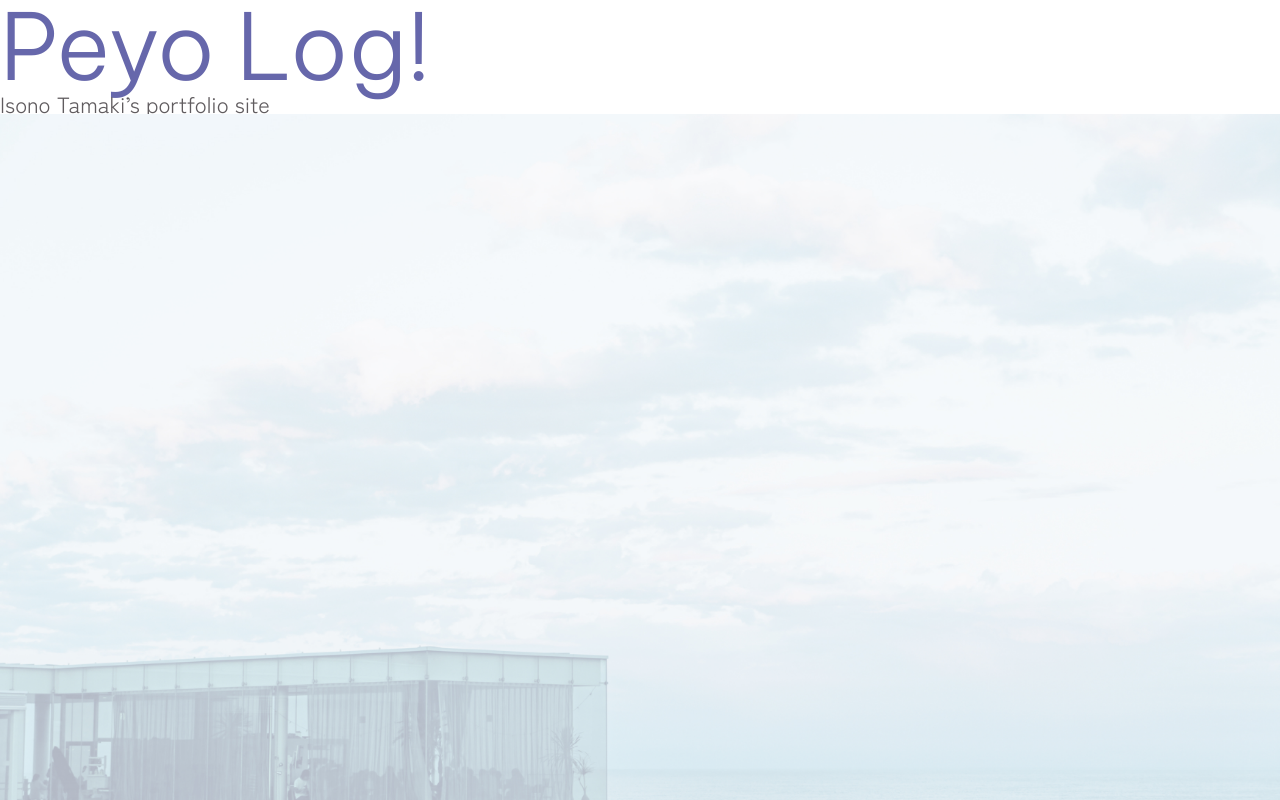
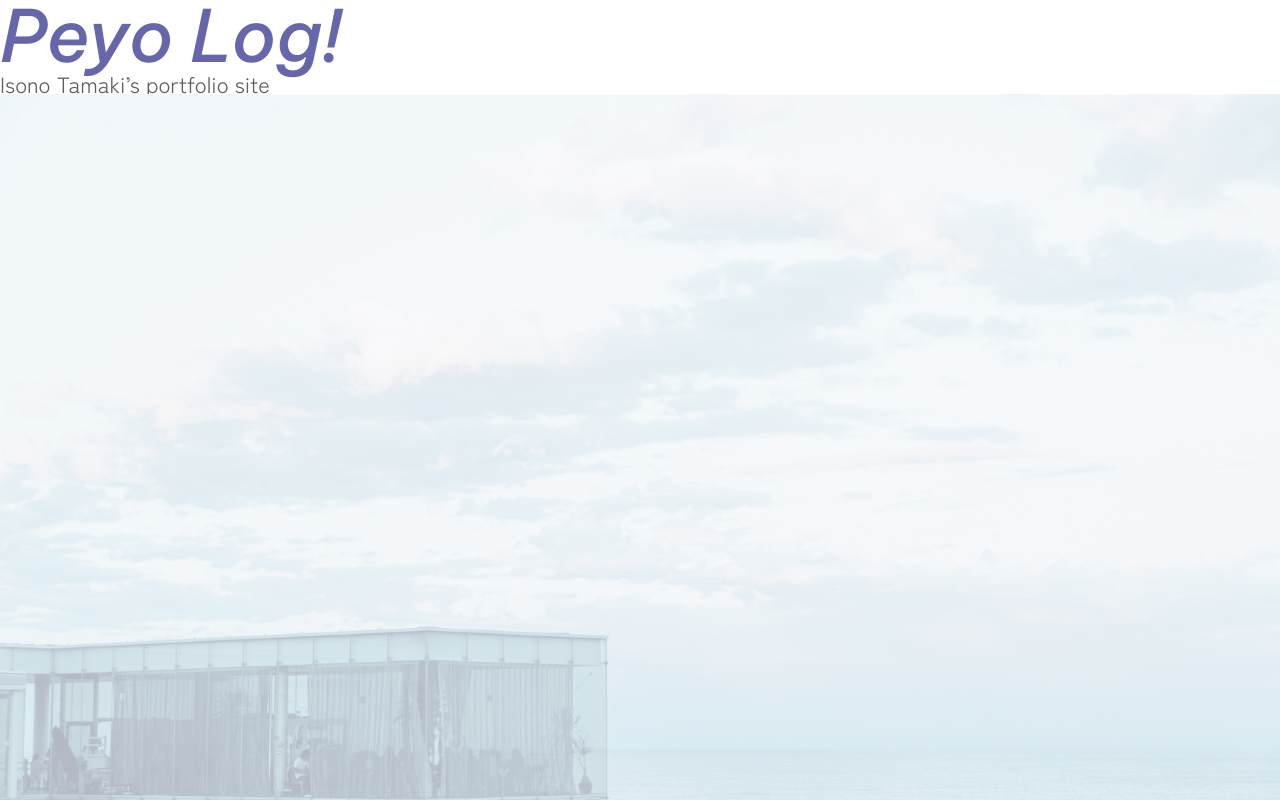
Before and after one commit to pppeyo38/PeyoLog, a React (Vite) app: page /test in a window 1280 px wide. Built offline with nearby package versions, Linux system fonts and the light colour scheme.

Commit message:
EnTextにスタイルを渡せるよう追記

```diff
--- a/src/components/atoms/EnText.tsx
+++ b/src/components/atoms/EnText.tsx
@@ -7,14 +7,15 @@ type Props = {
 	children: ReactNode;
 	fSize: string;
 	fWeight: string;
-	fColor: string;
+	fColor?: string;
+	fStyle?: string;
 }
 
 export const EnText: FC<Props> = (props) => {
-	const { children, fSize, fWeight, fColor } = props
+	const { children, fSize, fWeight, fColor, fStyle } = props
 
 	return (
-		<EnglishText fSize={fSize} fWeight={fWeight} fColor={fColor}>
+		<EnglishText fSize={fSize} fWeight={fWeight} fStyle={fStyle} fColor={fColor}>
 			{children}
 		</EnglishText>
 	)
@@ -24,5 +25,6 @@ const EnglishText = styled.p<TextStyle>`
 	font-family: 'Be Vietnam Pro';
 	font-size: ${({fSize}) => fSize};
 	font-weight: ${({ fWeight }) => fWeight};
+	font-style: ${({ fStyle }) => fStyle};
 	color: ${({fColor}) => fColor};
 `;
--- a/src/components/molecules/PageTitle.tsx
+++ b/src/components/molecules/PageTitle.tsx
@@ -7,7 +7,7 @@ import { JaText } from "../atoms/JaText"
 export const PageTitle = () => {
   return (
     <>
-      <EnText fSize='92px' fWeight='300' fColor={ColorTheme.palette.purple}>
+      <EnText fSize='72px' fWeight='500' fStyle='italic'  fColor={ColorTheme.palette.purple}>
         Peyo Log!
       </EnText>
       <JaText fSize='22px' fWeight='400' fColor={ColorTheme.palette.gray}>
--- a/src/types/style.ts
+++ b/src/types/style.ts
@@ -2,4 +2,5 @@ export type TextStyle = {
 	fSize: string;
 	fWeight: string;
 	fColor?: string;
+	fStyle?: string;
 }
```
